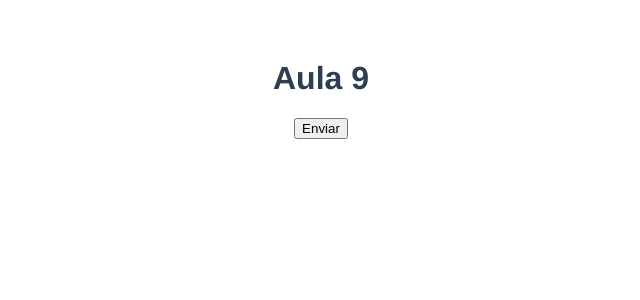
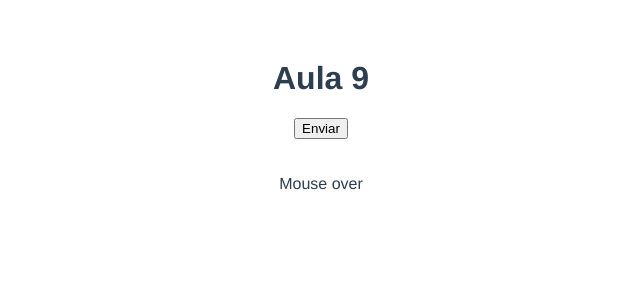
Before and after one commit to Ricardomjr-10/vuejsjornadadev, a Vue app: page / in a window 1280 px wide. Shown: the top 300 px of the page, without its empty margins (319-959 px from the left). Built offline with nearby package versions, Linux system fonts and the light colour scheme.

Commit message:
evento mouse

```diff
--- a/src/components/EventoNove.vue
+++ b/src/components/EventoNove.vue
@@ -1,15 +1,28 @@
 <template>
 <h1>Aula 9</h1>
 <div>
-    <button v-on:click="onClick">Enviar</button>
-</div>
+    <button v-on:click="onClick">Enviar</button> <!-- v-on ou @ - evento de click>-->
+</div> <br> <br>
+
+<div
+@mouseover="onMouseOver"
+@mouseout="onMouseOut"
+>
+    Mouse over</div>
+
 </template>
 
 <script>
 export default {
     methods: {
-        onClick() {
-            console.log('click')
+        onClick($evt) {
+            console.log('click', $evt)
+        },
+        onMouseOver($evt) {
+            console.log('mouse over', $evt)
+        },
+        onMouseOut($evt) {
+            console.log('mouse out', $evt)
         }
     }
 
```
